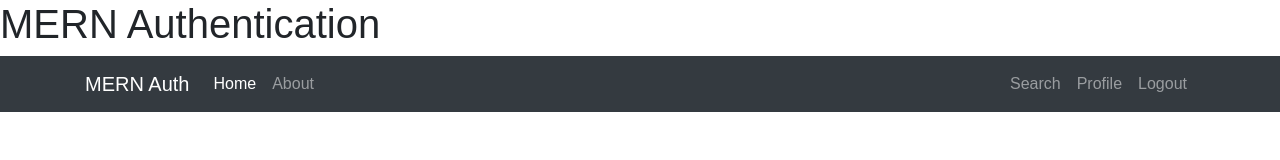
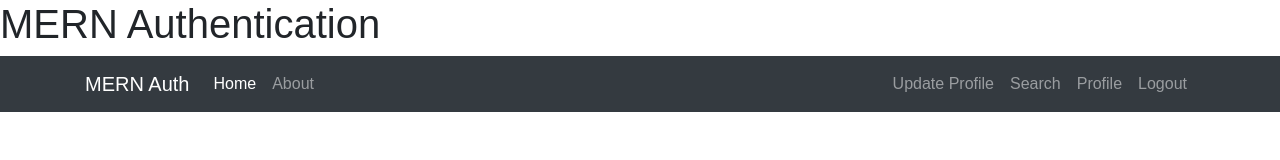
Before and after one commit to aharri64/front_Hobbyist_Corner, a React (Create React App) app: page / in a window 1280 px wide. Shown: the top 160 px of the page. Built offline with nearby package versions, Linux system fonts and the light colour scheme; no server answers; sample sign-in values are in the browser's storage.

Commit message:
add the link for update profile form to nav bar

```diff
--- a/src/components/Navbar.js
+++ b/src/components/Navbar.js
@@ -21,6 +21,11 @@ const Navbar = (props) => {
                     {
                         props.isAuth
                         ? <ul className="navbar-nav ml-auto">
+                        <li className="nav-item">
+                                <NavLink className="nav-link"
+                                to="/profileUpdate">Update Profile</NavLink>
+                            </li>
+
                             <li className="nav-item">
                                 <NavLink className="nav-link"
                                 to="/search">Search</NavLink>
@@ -33,6 +38,7 @@ const Navbar = (props) => {
                             </li>
                         </ul>
                         : <ul className="navbar-nav ml-auto">
+
                             <li className="nav-item">
                                 <NavLink className="nav-link"
                                 to="/search">Search</NavLink>
@@ -43,6 +49,7 @@ const Navbar = (props) => {
                             <li className="nav-item">
                                 <NavLink className="nav-link"  to="/login">Login</NavLink>
                             </li>
+
                         </ul>
                     }
                 </div>
```
